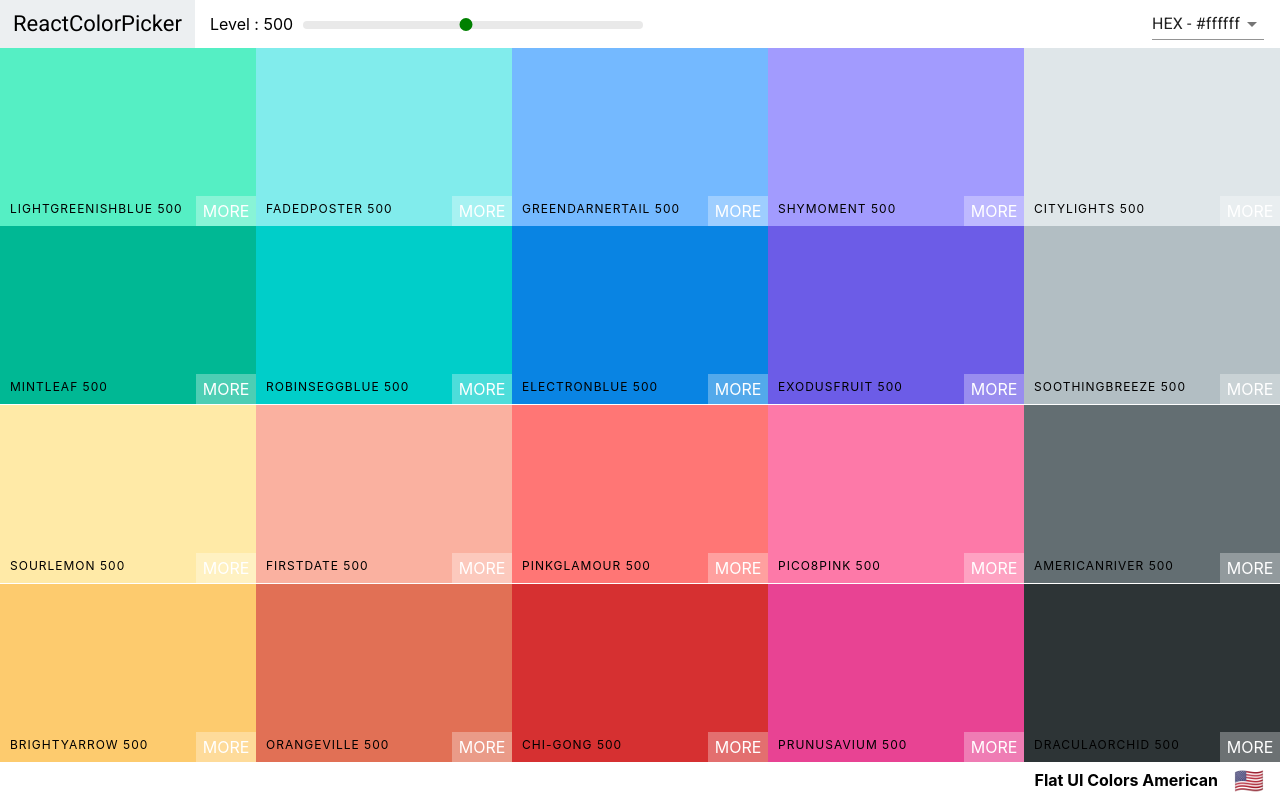
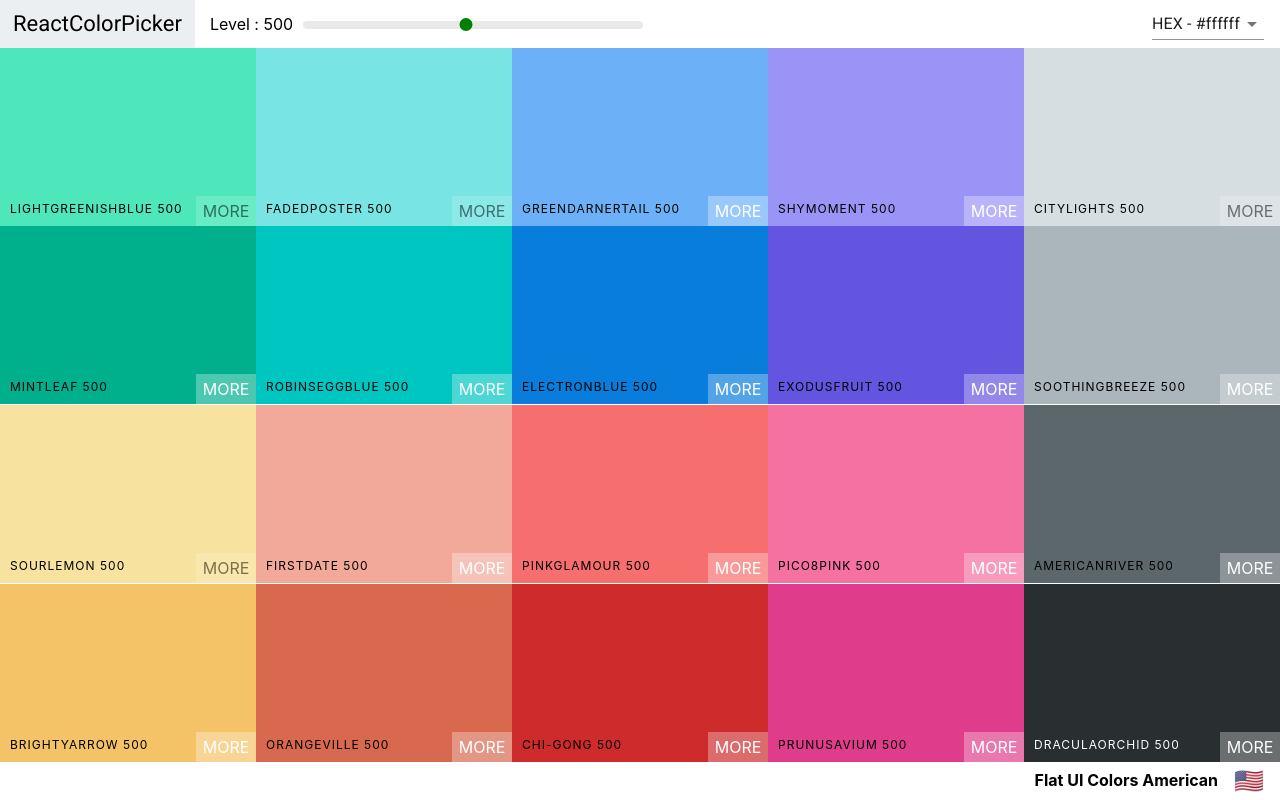
Before and after one commit to sheen4n/react-colors, a React (Create React App) app: page /palette/flat-ui-colors-american in a window 1280 px wide. Built offline with nearby package versions, Linux system fonts and the light colour scheme.

Commit message:
Skipped using JSS

```diff
--- a/src/ColorBox.css
+++ b/src/ColorBox.css
@@ -70,6 +70,15 @@
   text-transform: uppercase;
 }
 
+.light-text {
+  color: white;
+}
+
+.dark-text {
+  color: black;
+  opacity: 0.5;
+}
+
 .copy-overlay {
   opacity: 0;
   z-index: 0;
--- a/src/ColorBox.js
+++ b/src/ColorBox.js
@@ -1,7 +1,9 @@
 import React, { useState } from 'react';
+import { Link } from 'react-router-dom';
+import chroma from 'chroma-js';
+
 import { CopyToClipboard } from 'react-copy-to-clipboard';
 import './ColorBox.css';
-import { Link } from 'react-router-dom';
 
 const ColorBox = ({ name, format, showMore, ...color }) => {
   const [copied, setCopied] = useState(false);
@@ -12,6 +14,9 @@ const ColorBox = ({ name, format, showMore, ...color }) => {
     setTimeout(() => setCopied(false), 1500);
   };
 
+  const isDarkColor = chroma(colorCode).luminance() <= 0.1;
+  const isLightColor = chroma(colorCode).luminance() >= 0.6;
+
   return (
     <CopyToClipboard text={colorCode} onCopy={showCopyTransition}>
       <div className='ColorBox' style={{ background: colorCode }}>
@@ -20,12 +25,12 @@ const ColorBox = ({ name, format, showMore, ...color }) => {
           style={{ background: colorCode }}
         />
         <div className={`copy-msg ${copied && 'show'}`}>
-          <h1>COPIED</h1>
-          <p>{colorCode}</p>
+          <h1 className={`${isLightColor && 'dark-text'}`}>COPIED</h1>
+          <p className={`${isLightColor && 'dark-text'}`}>{colorCode}</p>
         </div>
         <div className='copy-container'>
           <div className='box-content'>
-            <span>{name}</span>
+            <span className={isDarkColor ? 'light-text' : ''}>{name}</span>
           </div>
         </div>
         <button className='copy-button'>Copy</button>
@@ -34,7 +39,9 @@ const ColorBox = ({ name, format, showMore, ...color }) => {
             to={`/palette/${color.paletteId}/${color.id}`}
             onClick={e => e.stopPropagation()}
           >
-            <span className='see-more'>More</span>
+            <span className={`see-more ${isLightColor && 'dark-text'}`}>
+              More
+            </span>
           </Link>
         )}
       </div>
--- a/src/PaletteList.js
+++ b/src/PaletteList.js
@@ -47,7 +47,11 @@ const PaletteList = ({ classes, history }) => {
         </nav>
         <div className={classes.palette}>
           {palettes.map(palette => (
-            <MiniPalette {...palette} goToPalette={goToPalette(palette.id)} />
+            <MiniPalette
+              {...palette}
+              goToPalette={goToPalette(palette.id)}
+              key={palette.id}
+            />
           ))}
         </div>
       </div>
--- a/src/SingleColorPalette.js
+++ b/src/SingleColorPalette.js
@@ -25,9 +25,9 @@ const SingleColorPalette = ({ match }) => {
     id: paletteId
   } = generatePalette(palette);
 
-  const colorArray = Object.keys(singlePaletteColors).map(
-    k => singlePaletteColors[k][0]
-  );
+  const colorArray = Object.keys(singlePaletteColors)
+    .filter(k => k !== '50')
+    .map(k => singlePaletteColors[k][0]);
 
   const changeFormat = e => setFormat(e.target.value);
 
--- a/src/utils/colorHelper.js
+++ b/src/utils/colorHelper.js
@@ -27,7 +27,7 @@
 //   }
 
 import chroma from 'chroma-js';
-const levels = [100, 200, 300, 400, 500, 600, 700, 800, 900];
+const levels = [50, 100, 200, 300, 400, 500, 600, 700, 800, 900];
 
 const generatePalette = ({ colors, emoji, id, paletteName }) => {
   let newPalette = {
```
